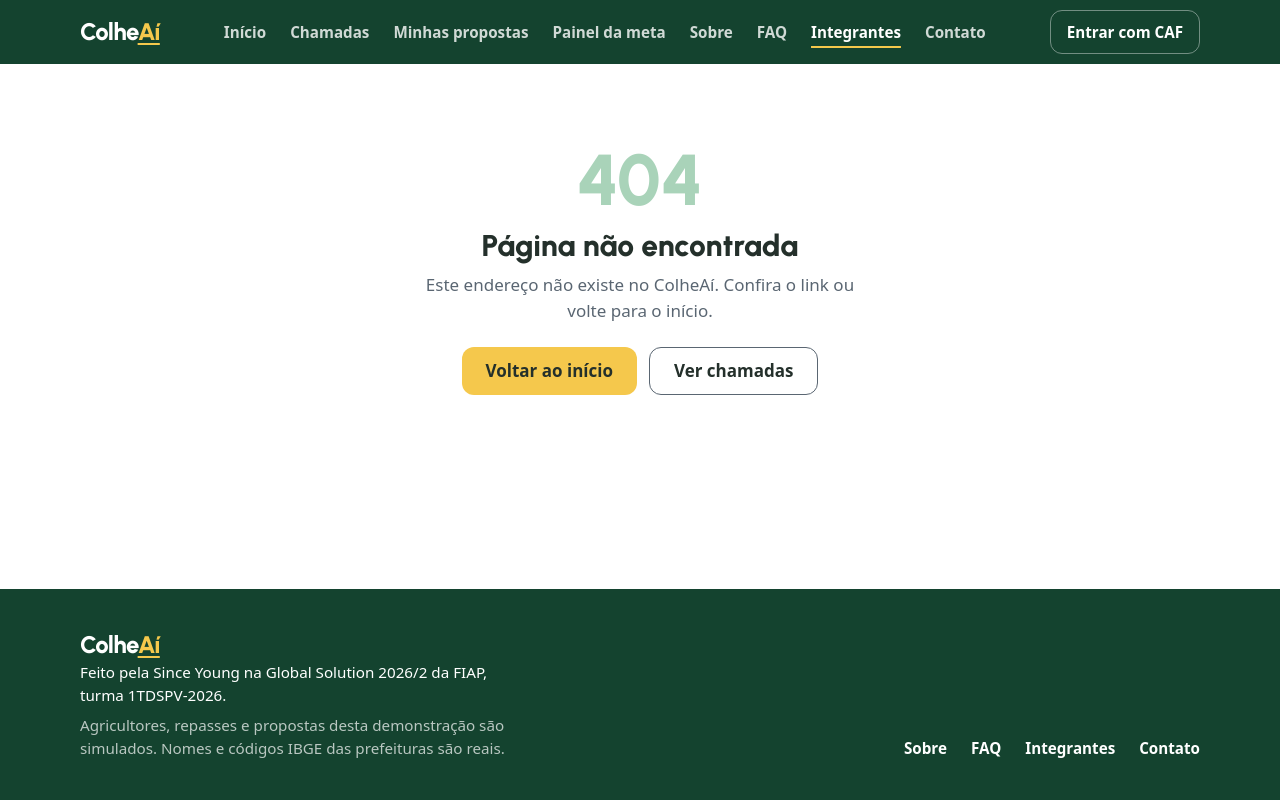
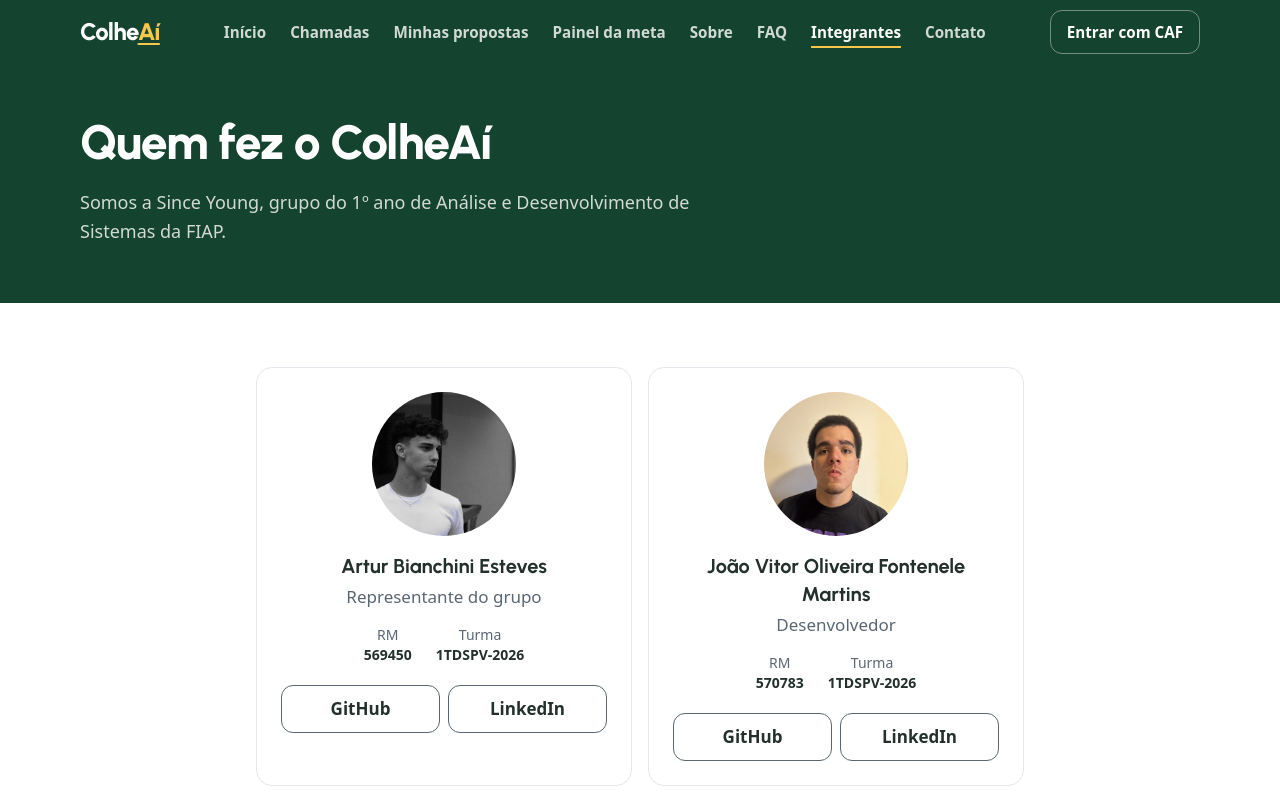
Before and after one commit to EstevesArtur/gs-colheai-front-end, a React (Vite) app: page /integrantes in a window 1280 px wide. Shown: the top 800 px of the page. Built offline with nearby package versions, Linux system fonts and the light colour scheme; no server answers; a web font is replaced by a local one.

Commit message:
feat: cria IntegrantesPage e registra a rota /integrantes

```diff
--- a/src/App.tsx
+++ b/src/App.tsx
@@ -3,6 +3,7 @@
 import { BrowserRouter, Route, Routes } from 'react-router-dom'
 import { MainLayout } from '@/layouts/MainLayout'
 import { HomePage } from '@/pages/HomePage'
+import { IntegrantesPage } from '@/pages/IntegrantesPage'
 import { NotFoundPage } from '@/pages/NotFoundPage'
 import { SobrePage } from '@/pages/SobrePage'
 
@@ -14,6 +15,7 @@ export default function App() {
         <Route element={<MainLayout />}>
           <Route index element={<HomePage />} />
           <Route path="sobre" element={<SobrePage />} />
+          <Route path="integrantes" element={<IntegrantesPage />} />
 
           {/* Coringa: qualquer URL que não bateu com as rotas acima */}
           <Route path="*" element={<NotFoundPage />} />
--- /dev/null
+++ b/src/pages/IntegrantesPage.tsx
@@ -0,0 +1,50 @@
+// Since Young · ColheAí · GS 2026/2 · Front-End Design Engineering
+// Página Integrantes: quem fez o ColheAí.
+import { IntegranteCard } from '@/components/IntegranteCard'
+import type { Integrante } from '@/types/integrante'
+
+const INTEGRANTES: Integrante[] = [
+  {
+    nome: 'Artur Bianchini Esteves',
+    rm: '569450',
+    turma: '1TDSPV-2026',
+    papel: 'Representante do grupo',
+    foto: '/img/integrantes/artur.jpg',
+    github: 'https://github.com/EstevesArtur',
+    linkedin: 'https://www.linkedin.com/in/artur-esteves-31bb4130a/',
+  },
+  {
+    nome: 'João Vitor Oliveira Fontenele Martins',
+    rm: '570783',
+    turma: '1TDSPV-2026',
+    papel: 'Desenvolvedor',
+    foto: '/img/integrantes/joao.jpg',
+    github: 'https://github.com/joaofontenele06',
+    linkedin: 'https://www.linkedin.com/in/jo%C3%A3o-fontenele-65b1913a8/',
+  },
+]
+
+export function IntegrantesPage() {
+  return (
+    <>
+      <section className="bg-mata text-white">
+        <div className="mx-auto max-w-6xl px-4 pb-10 pt-8 lg:pb-14 lg:pt-12">
+          <h1 className="font-display text-[2.1rem] font-extrabold leading-tight tracking-[-0.02em] sm:text-5xl">
+            Quem fez o ColheAí
+          </h1>
+          <p className="mt-4 max-w-2xl text-lg leading-relaxed text-white/80">
+            Somos a Since Young, grupo do 1º ano de Análise e Desenvolvimento de Sistemas da FIAP.
+          </p>
+        </div>
+      </section>
+
+      <section className="mx-auto max-w-6xl px-4 py-12 lg:py-16">
+        <div className="mx-auto grid max-w-3xl gap-4 sm:grid-cols-2">
+          {INTEGRANTES.map((integrante) => (
+            <IntegranteCard key={integrante.rm} integrante={integrante} />
+          ))}
+        </div>
+      </section>
+    </>
+  )
+}
```
